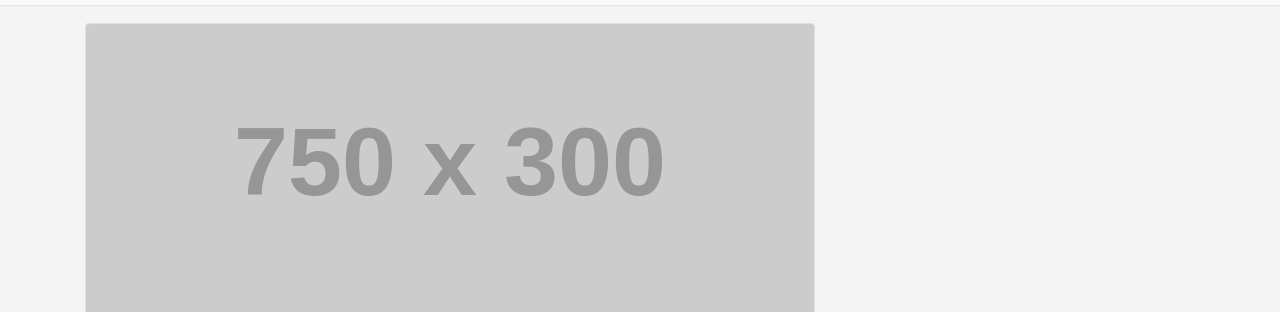
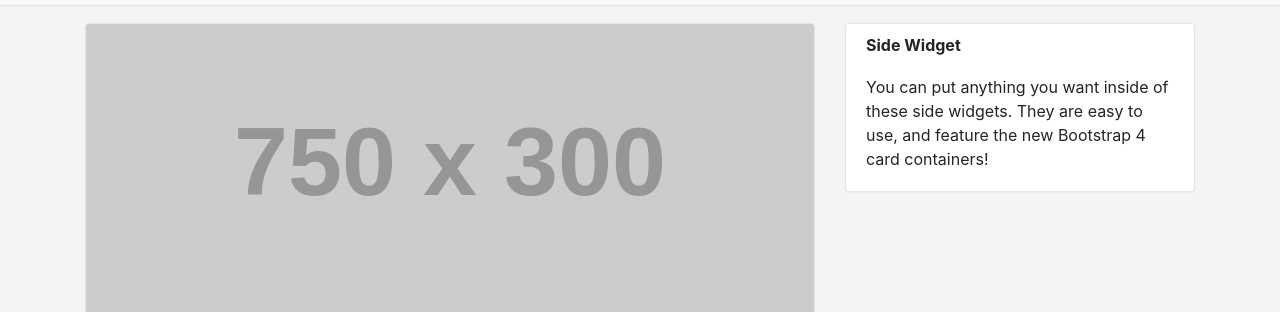
Before and after one commit to lucascolusso/buzz, a website: page index.html in a window 1280 px wide. Shown: the part 57-369 px from the top of the page. Drawn offline with nearby package versions, Linux system fonts and the light colour scheme; placeholder pictures from the web are drawn by us.

Commit message:
more styling

```diff
--- a/css/main.css
+++ b/css/main.css
@@ -29,6 +29,19 @@ body {
   font-size: 12px;
 }
 
+.card-header {
+  background-color: white;
+  font-weight: bolder;
+  font-size: 16px;
+  border-bottom: 0px;
+  padding-bottom: 0px;
+}
+
+.card {
+  box-shadow: 0 1px 1px hsla(0,3%,67%,.1);
+  border: 1px solid rgba(0,0,0,.1);
+}
+
 @media (min-width: 992px) {
   body {
     padding-top: 56px;
--- a/index.html
+++ b/index.html
@@ -89,15 +89,16 @@
               <a class="page-link" href="#">Newer &rarr;</a>
             </li>
           </ul>
+ -->
 
         </div>
 
-         -->
+
 
         <!-- Sidebar Widgets Column -->
         <div class="col-md-4">
 
-          <!-- Search Widget -->
+          <!-- Search Widget
           <div class="card my-4">
             <h5 class="card-header">Search</h5>
             <div class="card-body">
@@ -108,7 +109,17 @@
                 </span>
               </div>
             </div>
+          </div> -->
+
+          <!-- Side Widget -->
+          <div class="card my-4">
+            <h5 class="card-header">Side Widget</h5>
+            <div class="card-body">
+              You can put anything you want inside of these side widgets. They are easy to use, and feature the new Bootstrap 4 card containers!
+            </div>
           </div>
+
+        </div>
 
           <!-- Categories Widget -->
           <div class="card my-4">
@@ -145,15 +156,7 @@
             </div>
           </div>
 
-          <!-- Side Widget -->
-          <div class="card my-4">
-            <h5 class="card-header">Side Widget</h5>
-            <div class="card-body">
-              You can put anything you want inside of these side widgets. They are easy to use, and feature the new Bootstrap 4 card containers!
-            </div>
-          </div>
 
-        </div>
 
       </div>
       <!-- /.row -->
@@ -169,9 +172,6 @@
       <!-- /.container -->
     </footer>
 
-    <!-- Bootstrap core JavaScript -->
-    <script src="vendor/jquery/jquery.min.js"></script>
-    <script src="vendor/bootstrap/js/bootstrap.bundle.min.js"></script>
 
   </body>
 
```
Also changed, not shown: post.html (+10 -11 lines).
